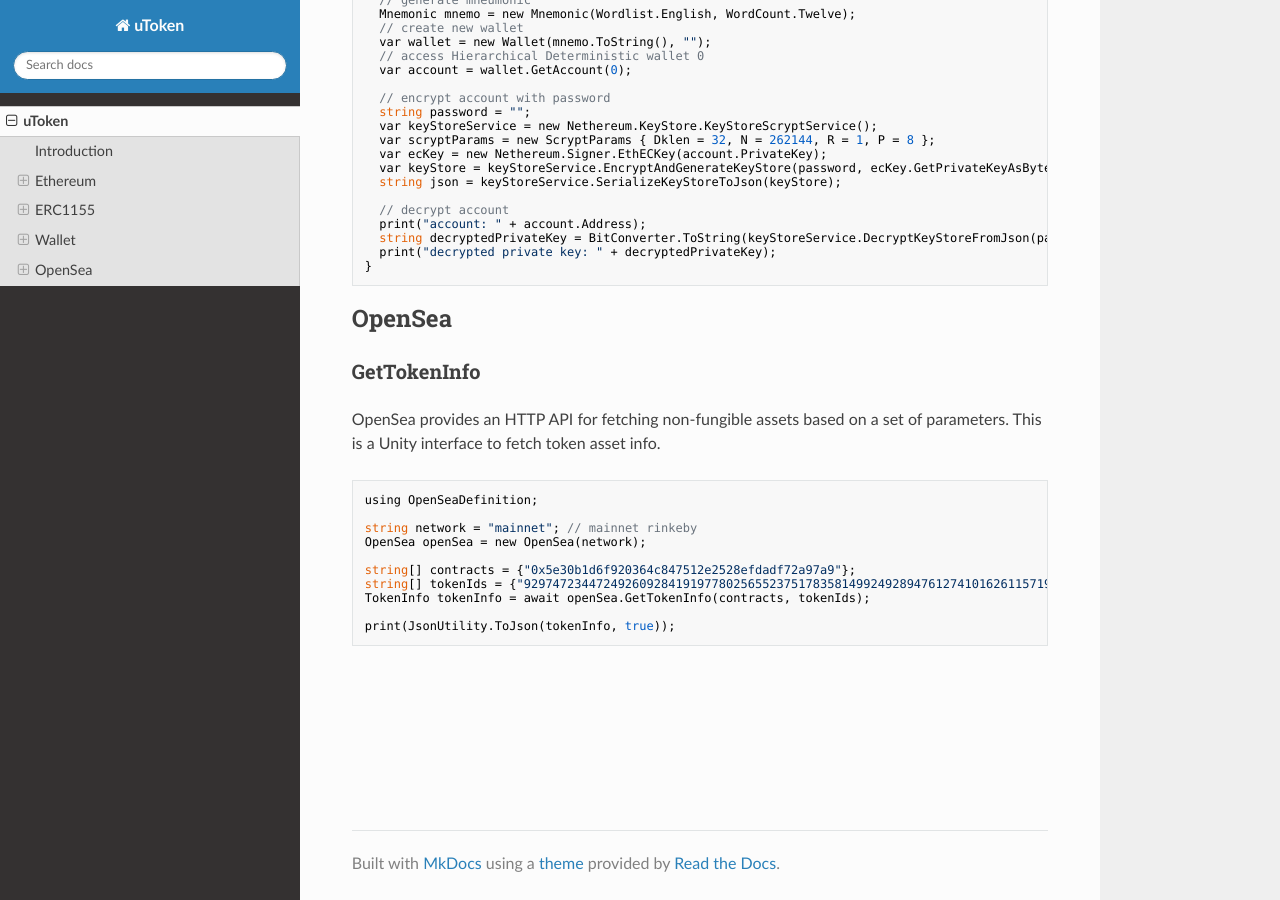
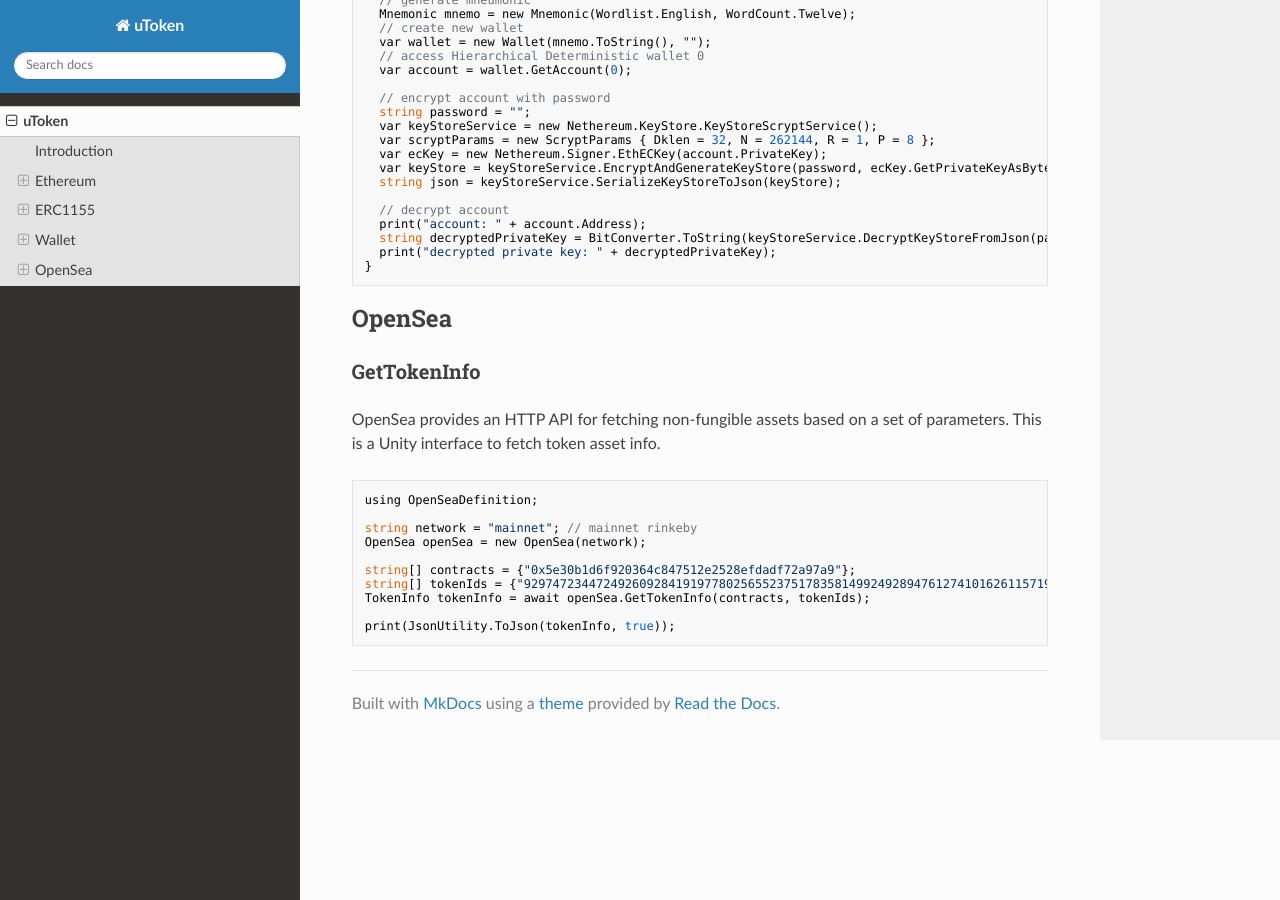
Before and after one commit to underscoredLabs/website-docs-dLabs, an MkDocs documentation site: the page built from docs/index.md, in a window 1280 px wide and 900 px high, scrolled down 3889 px. Built offline with MkDocs 1.6.1, drawn with Linux system fonts in a browser that asks for light colours; nearby versions of some CDN libraries.

Commit message:
rm padding

````diff
--- a/docs/index.md
+++ b/docs/index.md
@@ -232,5 +232,3 @@
 
 print(JsonUtility.ToJson(tokenInfo, true));
 ```
-
-<br><br><br><br><br><br>
````
